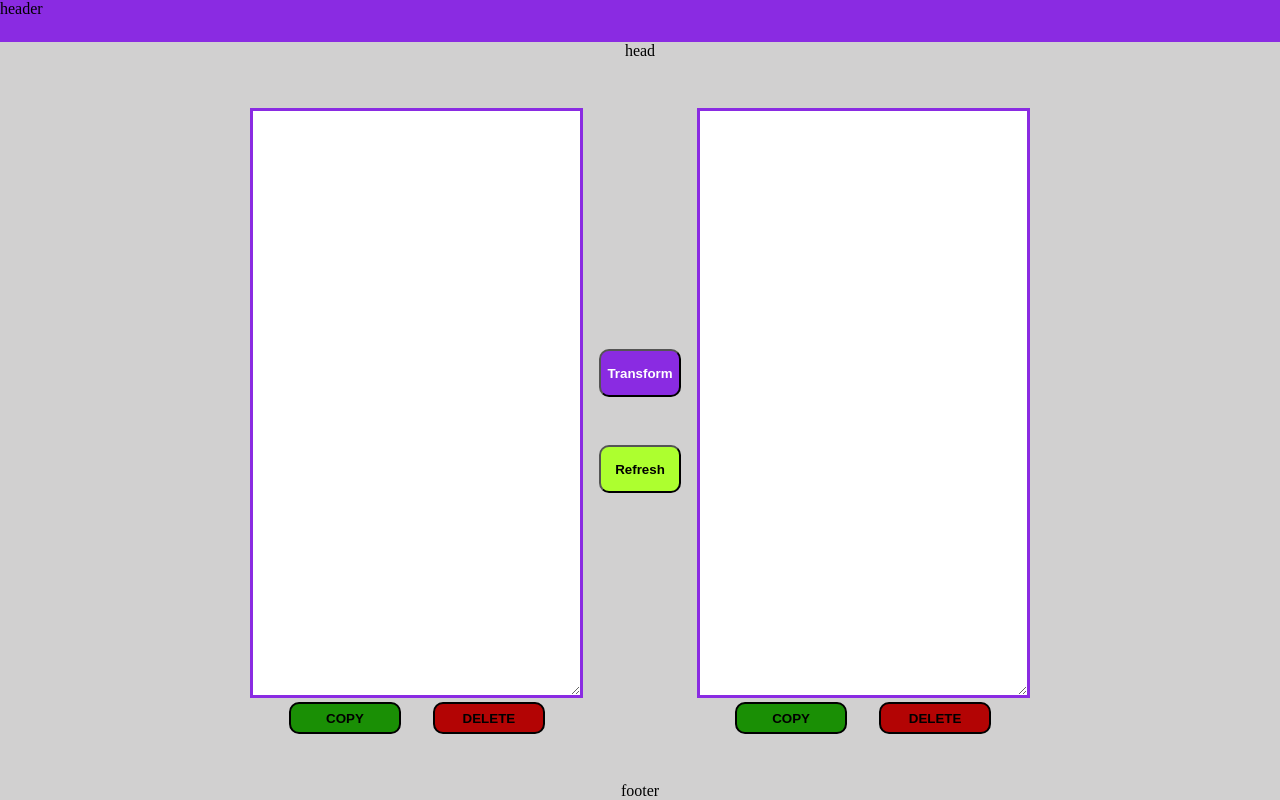
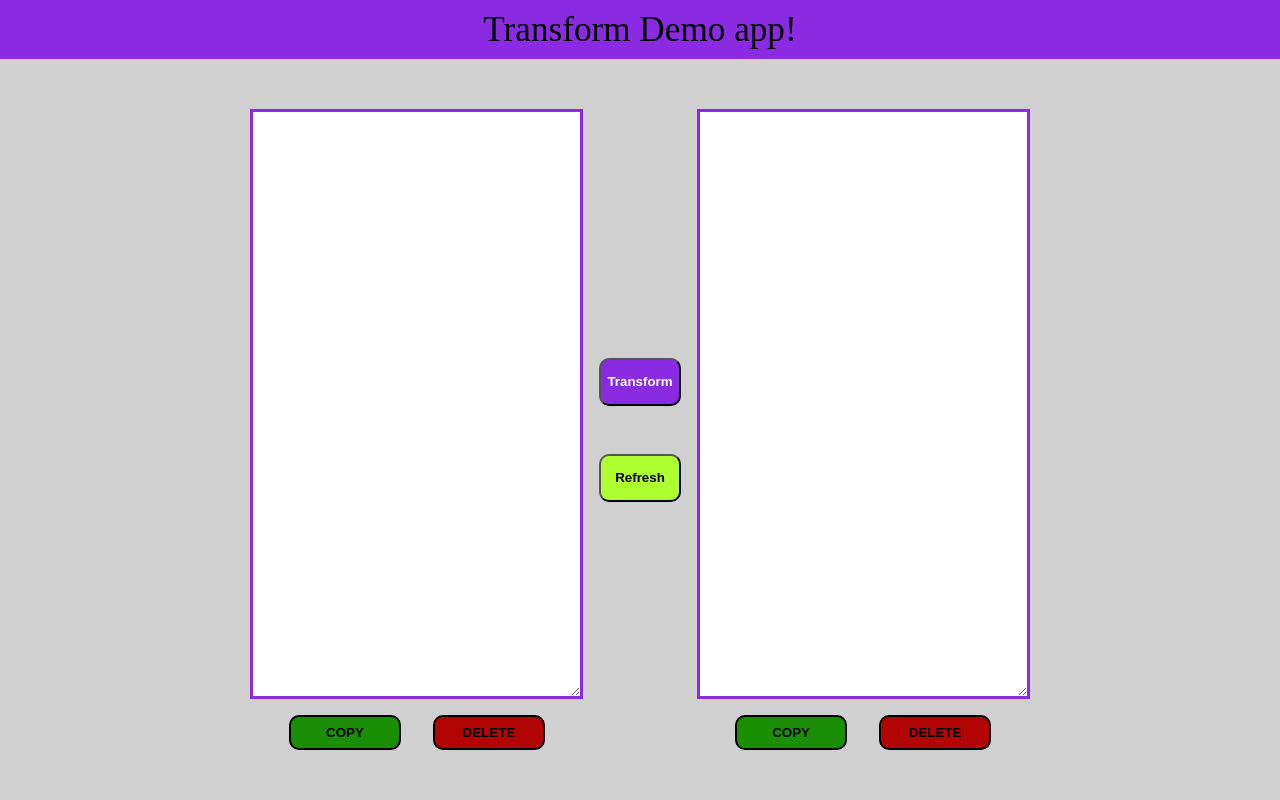
Before and after one commit to SubwaySerfer/shipmentsHelper, a Vue app: page /#/home in a window 1280 px wide. Built offline with nearby package versions, Linux system fonts and the light colour scheme.

Commit message:
update: del wrong words & add css

```diff
--- a/index.html
+++ b/index.html
@@ -2,7 +2,8 @@
 <html lang="en">
   <head>
     <meta charset="UTF-8" />
-    <link rel="icon" type="image/svg+xml" href="/vite.svg" />
+    <!-- <link rel="icon" type="image/svg+xml" href="/vite.svg" /> -->
+    <link rel="icon" type="image/svg+xml" href="./src/assets/icons/logo.svg" />
     <meta name="viewport" content="width=device-width, initial-scale=1.0" />
     <title>Helper</title>
   </head>
--- a/src/components/home/CardButtons.vue
+++ b/src/components/home/CardButtons.vue
@@ -29,7 +29,7 @@ export default {
   align-items: center;
 }
 .btn-area {
-  height: 2rem;
+  height: 2.2rem;
   padding: 2px 5px;
   width: 7rem;
   border: 2px solid;
--- a/src/components/home/TransformBox.vue
+++ b/src/components/home/TransformBox.vue
@@ -1,8 +1,8 @@
 <template>
   <section class="wrapper">
-    <div>head</div>
+    <div></div>
     <div class="main-box">
-      <div>
+      <div class="card">
         <textarea
           name="initial"
           id="initArea"
@@ -25,7 +25,7 @@
         @refresh-areas="refreashTextAreas"
       ></global-buttons>
 
-      <div>
+      <div class="card">
         <textarea
           name="finally"
           id="finArea"
@@ -43,7 +43,7 @@
         </card-buttons>
       </div>
     </div>
-    <div>footer</div>
+    <div></div>
   </section>
 </template>
 
@@ -104,6 +104,11 @@ export default {
   gap: 1rem;
   align-items: center;
 }
+.card {
+  display: flex;
+  flex-direction: column;
+  gap: 1rem;
+}
 textarea {
   font-size: 1.6rem;
 }
--- a/src/components/layout/TheHeader.vue
+++ b/src/components/layout/TheHeader.vue
@@ -1,5 +1,5 @@
 <template>
-  <header>header</header>
+  <header>Transform Demo app!</header>
 </template>
 
 <style scoped>
@@ -7,5 +7,11 @@ header {
   height: 4rem;
   background-color: blueviolet;
   width: 100%;
+  font-size: 2.2rem;
+  /* text-align: center;
+  align-self: center; */
+  display: flex;
+  justify-content: center;
+  align-items: center;
 }
 </style>
```
Also changed, not shown: src/assets/icons/logo.svg (added).
